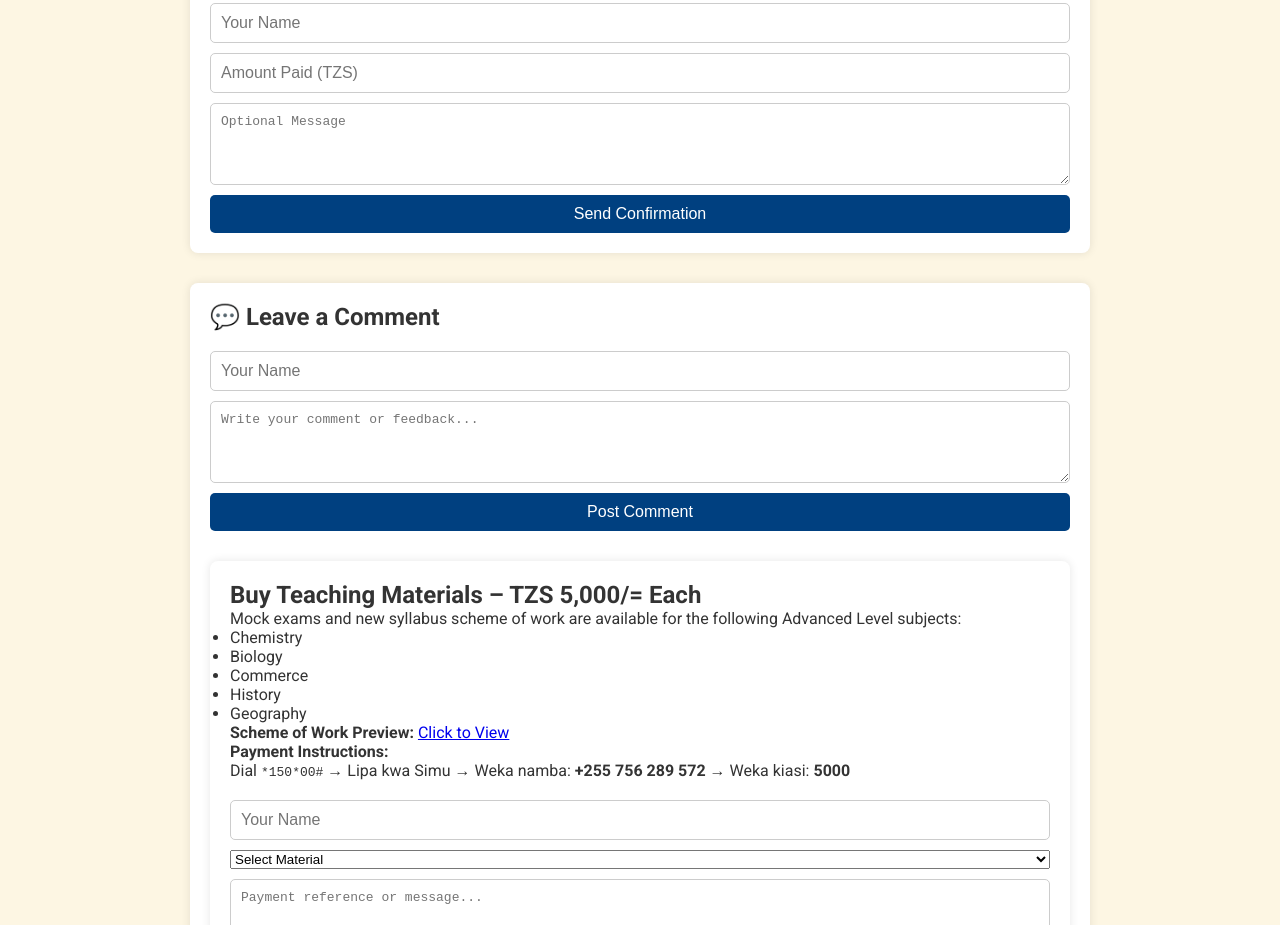
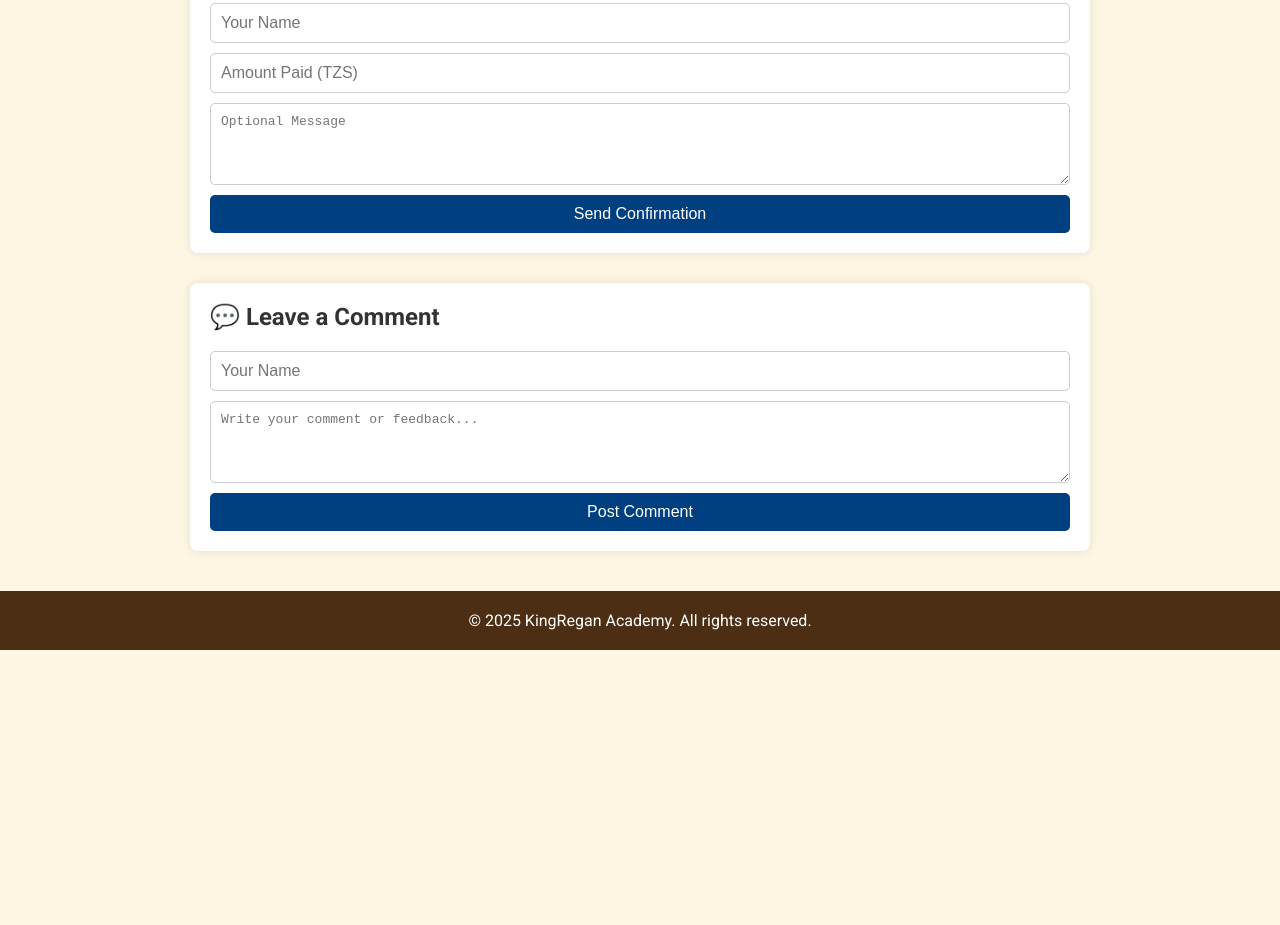
Before and after one commit to kingregan/kingreganacademy, a plain HTML site: page index.html in a window 1280 px wide. Shown: the part 1875-2800 px from the top of the page. After the commit the page ends 2525 px from the top, so only its background shows below. Drawn offline with Linux system fonts and the light colour scheme.

Commit message:
Update index.html

```diff
--- a/index.html
+++ b/index.html
@@ -2,7 +2,7 @@
 <head>
   <meta charset="UTF-8" />
   <meta name="viewport" content="width=device-width, initial-scale=1.0" />
-  <title>KingRegan Academy</title>
+  <title>Kingregan Academy</title>
   <link rel="preconnect" href="https://fonts.googleapis.com">
   <link href="https://fonts.googleapis.com/css2?family=Roboto:wght@400;700&display=swap" rel="stylesheet">
   <style>
@@ -97,7 +97,7 @@
   </style>
 </head>
 <body>  <header>
-    <h1>KingRegan Academy</h1>
+    <h1>Kingregan Academy</h1>
     <p>Empowering You with Chemistry and Biology Knowledge</p>
   </header>  <nav>
     <a href="#home">Home</a>
@@ -107,11 +107,12 @@
     <a href="#gallery">Gallery</a>
     <a href="#contact">Contact</a>
     <a href="#comments">Comments</a>
+    <a href="#Payments">payments</a>
   </nav>  <section id="home">
-    <h2>Welcome to KingRegan Academy</h2>
+    <h2>Welcome to Kingregan Academy</h2>
     <p>This platform offers you free and premium content in Chemistry and Biology for advanced level students in Tanzania and beyond.</p>
   </section>  <section id="notes">
-    <h2>Download Notes</h2>
+    <h2>Download Notes and exams with marking scheme</h2>
     <p>Click below to access summarized exam-ready notes:</p>
     <ul>
       <li><a href="https://drive.google.com/drive/folders/1l4QS2AITj-z4iITFOG9Nc5JX8Dvcp5u4" target="_blank">Form 5 & 6 Chemistry Notes</a></li>
@@ -186,33 +187,7 @@
       <textarea name="comment" rows="4" placeholder="Write your comment or feedback..." required></textarea>
       <input type="submit" value="Post Comment">
     </form>
-   <!-- ... HTML code before remains unchanged ... -->  <section id="materials">
-    <h2>Buy Teaching Materials – TZS 5,000/= Each</h2>
-    <p>Mock exams and new syllabus scheme of work are available for the following Advanced Level subjects:</p>
-    <ul>
-      <li>Chemistry</li>
-      <li>Biology</li>
-      <li>Commerce</li>
-      <li>History</li>
-      <li>Geography</li>
-    </ul>
-    <p><strong>Scheme of Work Preview:</strong> <a href="https://drive.google.com/drive/folders/1t6O0sz0eP2MVnCuHAlrvzGIJ6u54iKv-" target="_blank">Click to View</a></p>
-    <p><strong>Payment Instructions:</strong><br>
-    Dial <code>*150*00#</code> → Lipa kwa Simu → Weka namba: <strong>+255 756 289 572</strong> → Weka kiasi: <strong>5000</strong></p><form action="https://formsubmit.co/reganfrank140@gmail.com" method="POST">
-  <input type="text" name="name" placeholder="Your Name" required>
-  <select name="material" required>
-    <option value="">Select Material</option>
-    <option value="Chemistry Mock Exam">Chemistry Mock Exam</option>
-    <option value="Chemistry Scheme">Chemistry Scheme of Work</option>
-    <option value="Biology Mock Exam">Biology Mock Exam</option>
-    <option value="Biology Scheme">Biology Scheme of Work</option>
-    <option value="Commerce Scheme">Commerce Scheme of Work</option>
-    <option value="History Scheme">History Scheme of Work</option>
-    <option value="Geography Scheme">Geography Scheme of Work</option>
-  </select>
-  <textarea name="message" rows="4" placeholder="Payment reference or message..."></textarea>
-  <input type="submit" value="Order Material">
-</form>
+
 
   </section><!-- ... HTML code after remains unchanged ... -->
   </section>  <footer>
```
